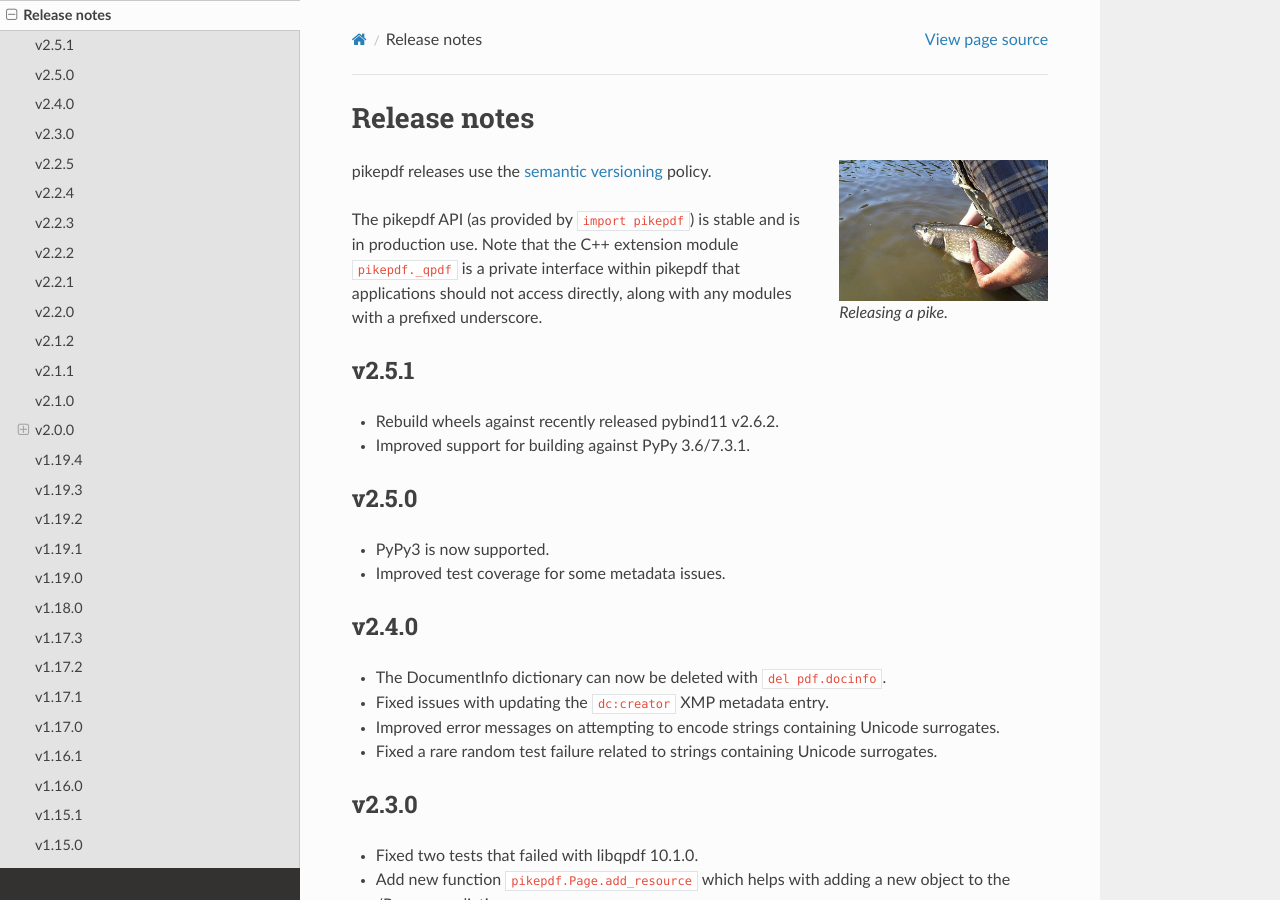
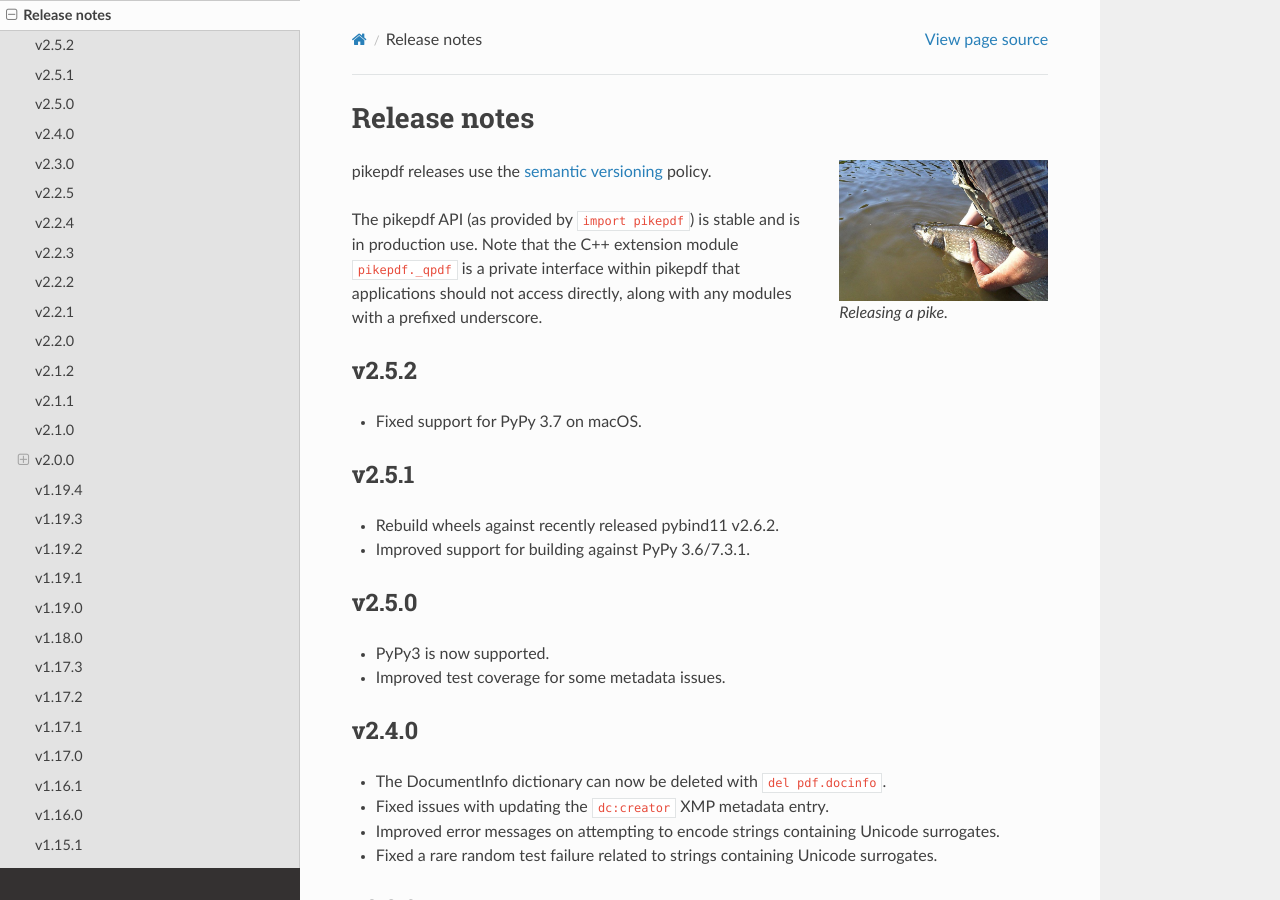
Before and after one commit to pikepdf/pikepdf, a Sphinx documentation site: the page built from docs/release_notes.rst, in a window 1280 px wide and 900 px high. Built offline with Sphinx 7.4.7 and the Read the Docs theme 2.0.0, drawn with Linux system fonts in a browser that asks for light colours; the version number could not be read and is left out.

Commit message:
v2.5.2 release notes

```diff
--- a/docs/installation.rst
+++ b/docs/installation.rst
@@ -253,9 +253,9 @@ regenerate it:
 PyPy3 support
 -------------
 
-PyPy3 3.6 is currently supported. However, binary wheels for PyPy3 are not available
-for some platforms, since some dependencies of pikepdf (namely lxml) do not yet
-generate PyPy3 wheels of their own.
+PyPy3 3.6 and 3.7 are currently supported. However, binary wheels for PyPy3 are not
+available for some platforms, since some dependencies of pikepdf (namely lxml) do not
+yet generate PyPy3 wheels of their own.
 
 +----------------+------------------------+-------+
 | Platform       | Source build supported | Wheel |
--- a/docs/release_notes.rst
+++ b/docs/release_notes.rst
@@ -17,6 +17,11 @@ The pikepdf API (as provided by ``import pikepdf``) is stable and
 is in production use. Note that the C++ extension module
 ``pikepdf._qpdf`` is a private interface within pikepdf that applications
 should not access directly, along with any modules with a prefixed underscore.
+
+v2.5.2
+======
+
+-  Fixed support for PyPy 3.7 on macOS.
 
 v2.5.1
 ======
```
Also changed, not shown: README.md (+1 -1 lines).
